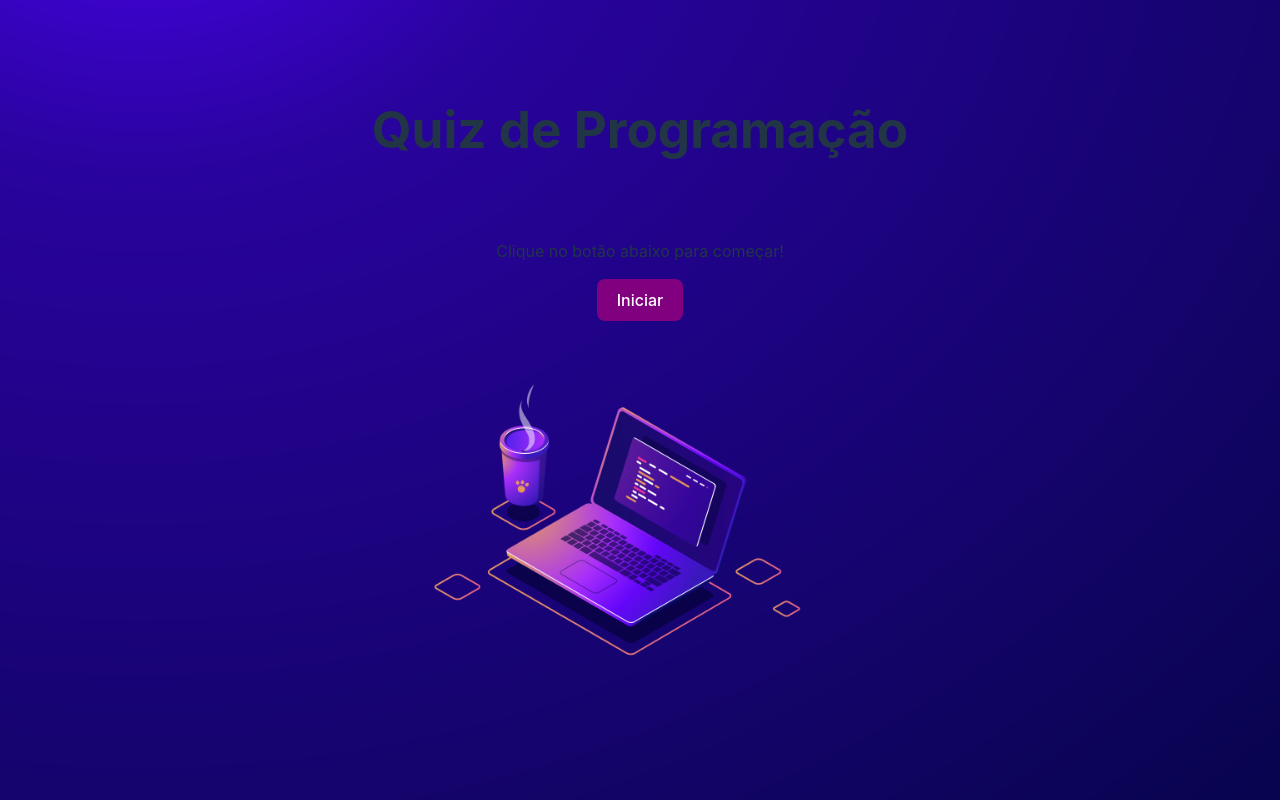
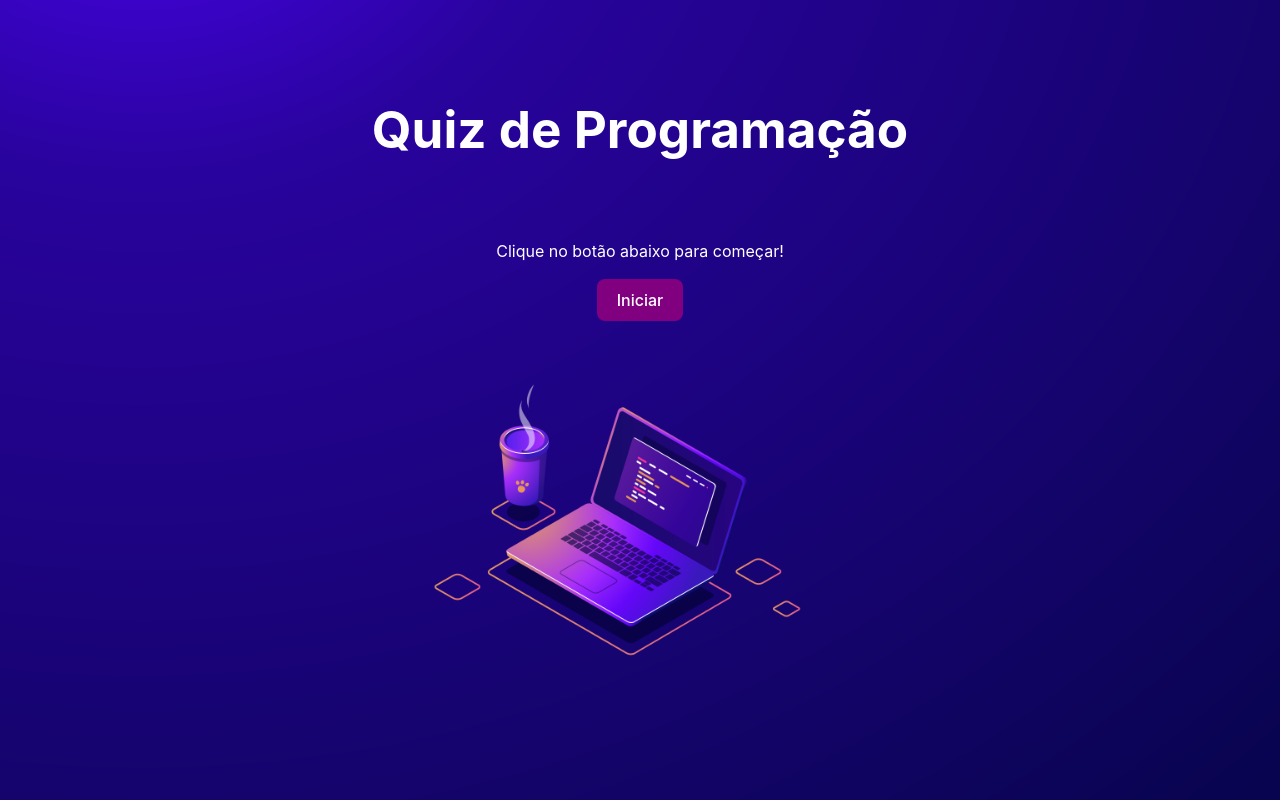
Before and after one commit to JuliaJPereira/quiz-react-typescript, a React (Vite) app: page / in a window 1280 px wide. Built offline with nearby package versions, Linux system fonts and the light colour scheme.

Commit message:
Ajuste cor dos textos

```diff
--- a/src/quiz-style.ts
+++ b/src/quiz-style.ts
@@ -4,6 +4,7 @@ export const Title = styled.h1`
   display: flex;
   justify-content: center;
   text-align: center;
+  color: white;
 `;
 
 export const Box = styled.div`
@@ -16,6 +17,7 @@ export const Box = styled.div`
 export const Text = styled.p`
   display: flex;
   justify-content: center;
+  color: white;
 `;
 
 export const StartButton = styled.button`
```
